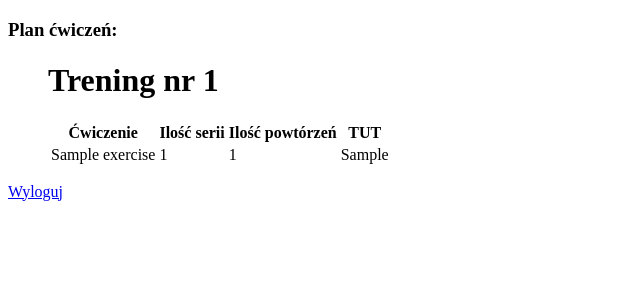
After one commit to dominikagzela/personal-trainer-management-app, a Django app: page /plan/ in a window 1280 px wide. The commit adds this page. Shown: the top 300 px of the page, without its empty margins (0-640 px from the left). Run offline with Django 4.2, Linux system fonts and the light colour scheme; a user stored in the database is signed in; tables that the repository leaves empty hold one stand-in row (values such as "Sample post").

Commit message:
user_plan view

```diff
--- a/personal_trainer/management_app/models.py
+++ b/personal_trainer/management_app/models.py
@@ -62,7 +62,10 @@ class PlanExercises(models.Model):
     training_number = models.IntegerField(TRAINING)
     series = models.IntegerField()
     repeat = models.IntegerField(null=True)
-    TUT = models.CharField(max_length=7)
+    TUT = models.CharField(max_length=7, null=True)
+
+    class Meta:
+        ordering = ['training_number']
 
 
 class PracticalTips(models.Model):
--- a/personal_trainer/management_app/templates/management_app/macro_elements.html
+++ b/personal_trainer/management_app/templates/management_app/macro_elements.html
@@ -19,7 +19,6 @@
                     <td>{{ macro.protein}}</td>
                     <td>{{ macro.fat }}</td>
                     <td>{{ macro.carb }}</td>
-<!--                    <td><a href="/update_exercise/{{ exercise.id }}" target="_blank"</a>Edytuj</td>-->
                 </tr>
                 {% endfor %}
             </tbody>
--- /dev/null
+++ b/personal_trainer/management_app/templates/management_app/plan.html
@@ -0,0 +1,34 @@
+{% extends 'management_app/base.html' %}
+
+{% block content %}
+<h3>Plan ćwiczeń:</h3>
+    <ul>
+        {% for training in trainings %}
+        <h1>Trening nr {{ training }}</h1>
+        <table>
+            <thead>
+            <tr>
+                <th>Ćwiczenie</th>
+                <th>Ilość serii</th>
+                <th>Ilość powtórzeń</th>
+                <th>TUT</th>
+            </tr>
+            </thead>
+            <tbody>
+            {% for plan in plans %}
+            {% if training == plan.training_number %}
+            <tr>
+                <td>{{ plan.exercise.name }}</td>
+                <td>{{ plan.series }}</td>
+                <td>{{ plan.repeat }}</td>
+                <td>{{ plan.TUT }}</td>
+            </tr>
+            {% endif %}
+            {% endfor %}
+            </tbody>
+        </table>
+
+        {% endfor %}
+    </ul>
+<a href="/logout"</a>Wyloguj
+{% endblock %}
--- a/personal_trainer/management_app/views.py
+++ b/personal_trainer/management_app/views.py
@@ -13,6 +13,10 @@ from django.contrib.auth.decorators import login_required
 from django.utils.decorators import method_decorator
 from .decorators import user_required, trainer_required
 
+from django.db.models import Subquery, OuterRef
+from django.template import Library
+
+register = Library()
 
 def logged_in(request):
     return HttpResponse('zalogowales sie')
@@ -88,20 +92,6 @@ class AddExerciseView(CreateView):
 
 # tylko dla TRENERA:
 @method_decorator([login_required, trainer_required], name='dispatch')
-class DeleteExerciseView(DeleteView):
-    model = Exercises
-    template_name = 'management_app/delete_exercise.html'
-    success_url = reverse_lazy('exercises-list')
-
-    def post(self, request, *args, **kwargs):
-        if "cancel" in request.POST:
-            return HttpResponseRedirect(self.success_url)
-        else:
-            return super(DeleteExerciseView, self).post(request, *args, **kwargs)
-
-
-# tylko dla TRENERA:
-@method_decorator([login_required, trainer_required], name='dispatch')
 class UpdateExerciseView(UpdateView):
     model = Exercises
     template_name = 'management_app/update_exercise.html'
@@ -115,6 +105,20 @@ class UpdateExerciseView(UpdateView):
             return super(UpdateExerciseView, self).post(request, *args, **kwargs)
 
 
+# tylko dla TRENERA:
+@method_decorator([login_required, trainer_required], name='dispatch')
+class DeleteExerciseView(DeleteView):
+    model = Exercises
+    template_name = 'management_app/delete_exercise.html'
+    success_url = reverse_lazy('exercises-list')
+
+    def post(self, request, *args, **kwargs):
+        if "cancel" in request.POST:
+            return HttpResponseRedirect(self.success_url)
+        else:
+            return super(DeleteExerciseView, self).post(request, *args, **kwargs)
+
+
 # DLA USER'A:
 @method_decorator(login_required, name='dispatch')
 class MacroElementsUserView(ListView):
@@ -125,3 +129,25 @@ class MacroElementsUserView(ListView):
     def get_queryset(self):
         current_user = self.request.user
         return MacroElements.objects.filter(user_id=current_user.id)
+
+
+@method_decorator(login_required, name='dispatch')
+class PlanView(ListView):
+    template_name = 'management_app/plan.html'
+    model = PlanExercises
+
+    def get_context_data(self, **kwargs):
+        current_user = self.request.user
+        # Call the base implementation first to get a context
+        # ctx = super().get_context_data(**kwargs)
+
+        plans = PlanExercises.objects.filter(user=current_user.id)
+        get_trainings = []
+        for plan in plans:
+            if not (plan.training_number in get_trainings):
+                get_trainings.append(plan.training_number)
+        ctx = {
+            'trainings': get_trainings,
+            'plans': plans
+        }
+        return ctx
--- a/personal_trainer/personal_trainer/urls.py
+++ b/personal_trainer/personal_trainer/urls.py
@@ -26,6 +26,7 @@ from management_app.views import (
     DeleteExerciseView,
     UpdateExerciseView,
     MacroElementsUserView,
+    PlanView,
 )
 
 urlpatterns = [
@@ -41,9 +42,10 @@ urlpatterns = [
     path('user_list/', UserListView.as_view(), name='user-list'),
     path('exercises_list/', ExercisesListView.as_view(), name='exercises-list'),
     path('add_exercise/', AddExerciseView.as_view(), name='add-exercise'),
+    path('update_exercise/<int:pk>/', UpdateExerciseView.as_view(), name='update-exercise'),
     path('delete_exercise/<int:pk>/', DeleteExerciseView.as_view(), name='delete-exercise'),
-    path('update_exercise/<int:pk>/', UpdateExerciseView.as_view(), name='update-exercise'),
 
     # for users:
     path('macro_elements_user/', MacroElementsUserView.as_view(), name='macro-elements-user'),
+    path('plan/', PlanView.as_view(), name='plan'),
 ]
```
Also changed, not shown: personal_trainer/management_app/migrations/0008_alter_planexercises_tut.py (added).
